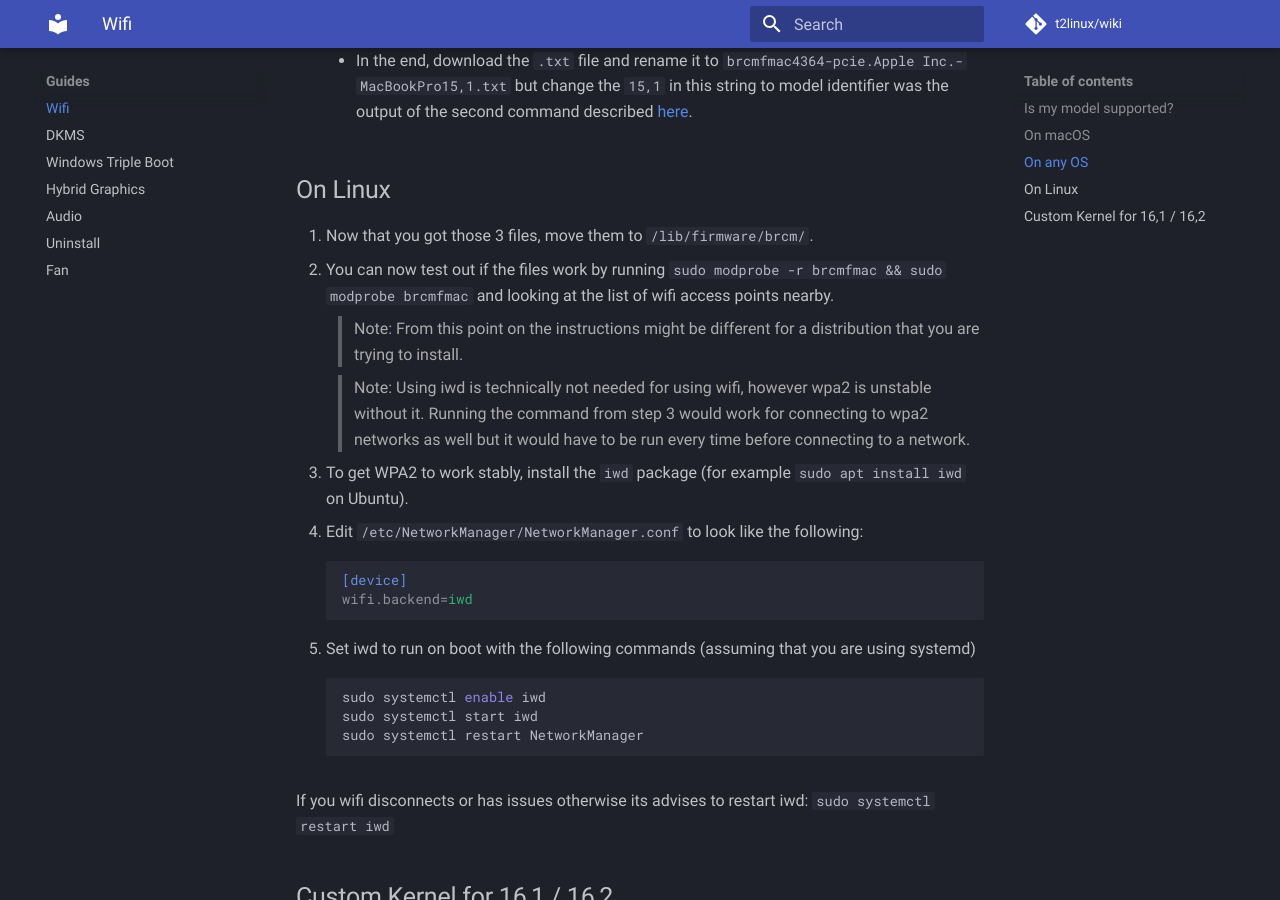
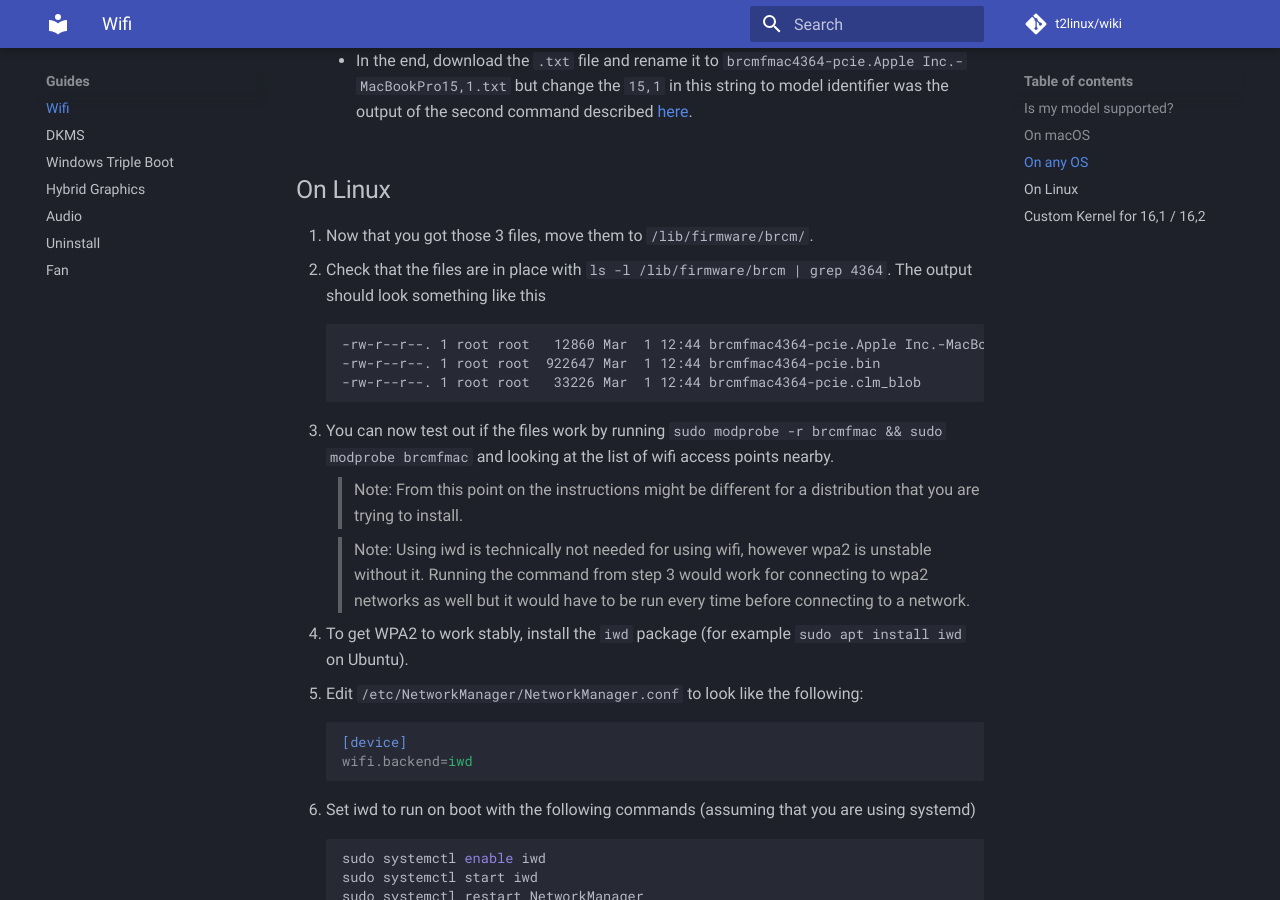
Before and after one commit to t2linux/wiki, an MkDocs documentation site: the page built from docs/guides/wifi.md, in a window 1280 px wide and 900 px high, scrolled down 1420 px. Built offline with MkDocs 1.6.1 and Material for MkDocs 9.7.7, drawn with Linux system fonts in a browser that asks for light colours; comment, search, counter and statistics services are not loaded.

Commit message:
Guides: Add check if wifi firmware is in place

````diff
--- a/docs/guides/wifi.md
+++ b/docs/guides/wifi.md
@@ -46,7 +46,15 @@ You can get your model using `system_profiler SPHardwareDataType | grep "Model I
 ## On Linux
 
 1. Now that you got those 3 files, move them to `/lib/firmware/brcm/`.
-2. You can now test out if the files work by running `sudo modprobe -r brcmfmac && sudo modprobe brcmfmac` and looking at the list of wifi access points nearby.
+2. Check that the files are in place with `ls -l /lib/firmware/brcm | grep 4364`. The output should look something like this
+
+    ```
+    -rw-r--r--. 1 root root   12860 Mar  1 12:44 brcmfmac4364-pcie.Apple Inc.-MacBookPro15,1.txt
+    -rw-r--r--. 1 root root  922647 Mar  1 12:44 brcmfmac4364-pcie.bin
+    -rw-r--r--. 1 root root   33226 Mar  1 12:44 brcmfmac4364-pcie.clm_blob
+    ```
+
+3. You can now test out if the files work by running `sudo modprobe -r brcmfmac && sudo modprobe brcmfmac` and looking at the list of wifi access points nearby.
 
     > Note: From this point on the instructions might be different for a distribution that you are trying to install.
 
````
Also changed, not shown: other parts of docs/guides/wifi.md (+3 -3 lines).
